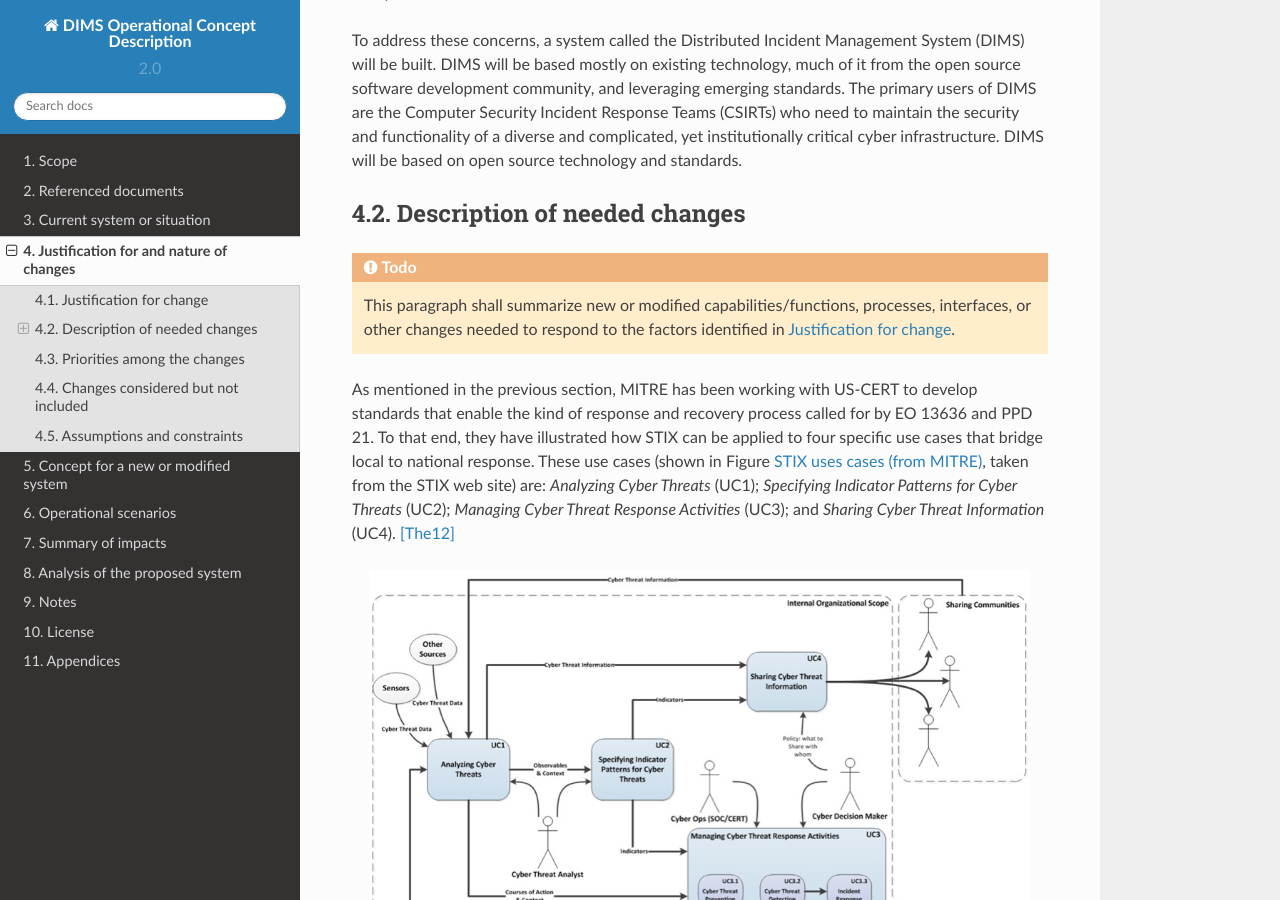
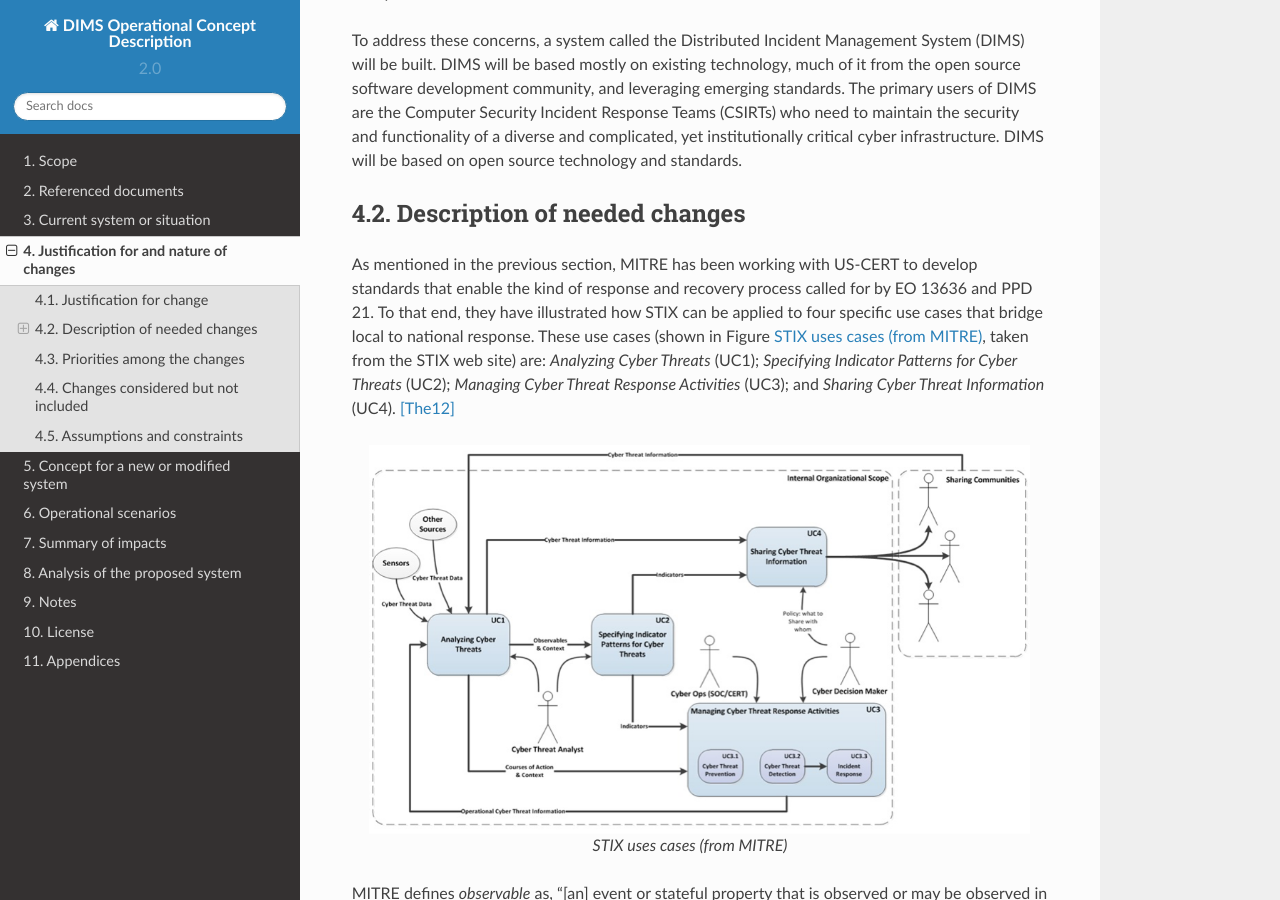
Before and after one commit to uw-dims/dims-ocd, a Sphinx documentation site: the page built from docs/source/justifications.rst, in a window 1280 px wide and 900 px high, scrolled down 403 px. Built offline with Sphinx 7.4.7 and the Read the Docs theme 2.0.0, drawn with Linux system fonts in a browser that asks for light colours.

Commit message:
Remove todo section

```diff
--- a/docs/source/justifications.rst
+++ b/docs/source/justifications.rst
@@ -30,14 +30,6 @@ infrastructure. DIMS will be based on open source technology and standards.
 
 Description of needed changes
 -----------------------------
-
-.. todo::
-
-   This paragraph shall summarize new or modified capabilities/functions,
-   processes, interfaces, or other changes needed to respond to the factors
-   identified in :ref:`changejustification`.
-
-..
 
 As mentioned in the previous section, MITRE has been working with US-CERT to
 develop standards that enable the kind of response and recovery process called
```
